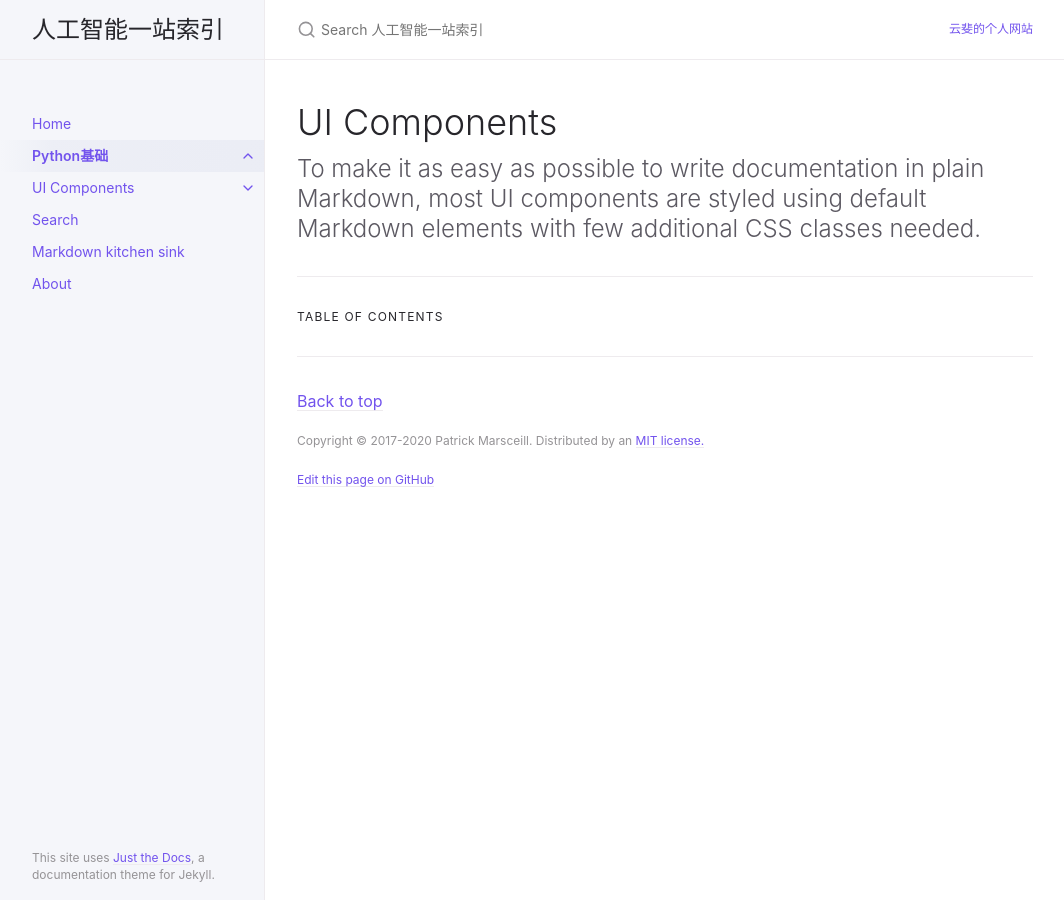
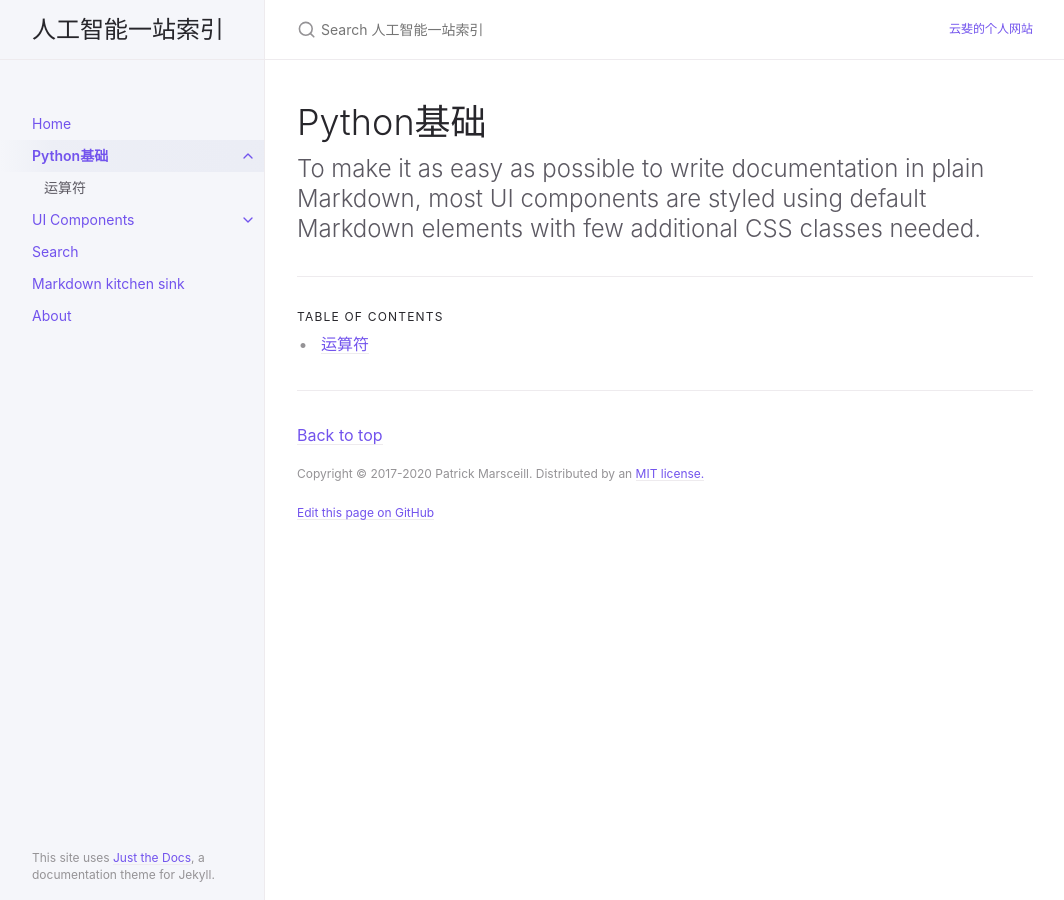
Before and after one commit to Michael-yunfei/avwebv2, a Jekyll site: the page built from docs/IntroPython/IntroPython.md, in a window 1280 px wide. Shown: the whole page, without its empty margins (107-1171 px from the left). Built offline with Jekyll 4.4.1, drawn with Linux system fonts in a browser that asks for light colours.

Commit message:
update the intropython nav order

```diff
--- a/docs/IntroPython/IntroPython.md
+++ b/docs/IntroPython/IntroPython.md
@@ -6,7 +6,7 @@ has_children: true
 permalink: /docs/IntroPython
 ---
 
-# UI Components
+# Python基础
 
 To make it as easy as possible to write documentation in plain Markdown, most UI components are styled using default Markdown elements with few additional CSS classes needed.
 {: .fs-6 .fw-300 }
```
Also changed, not shown: docs/IntroPython/operators.md (+1 -1 lines).
